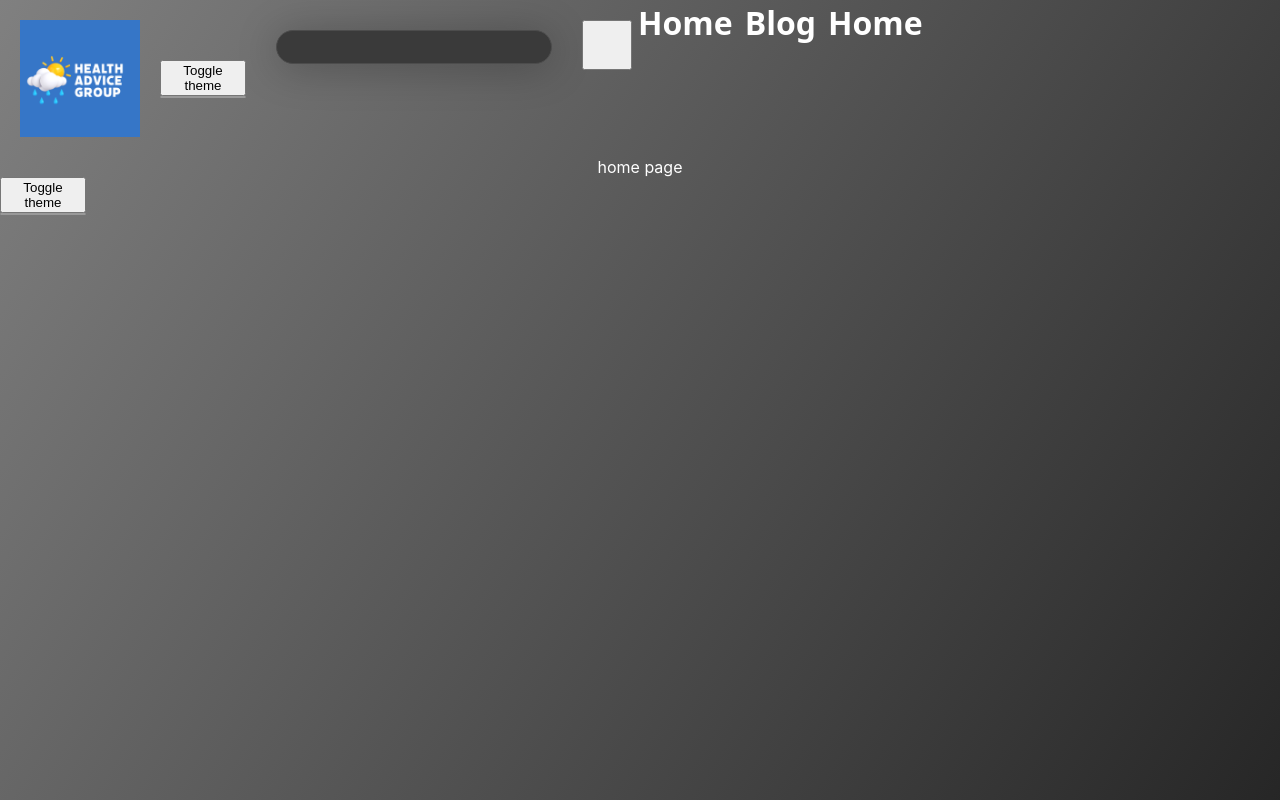
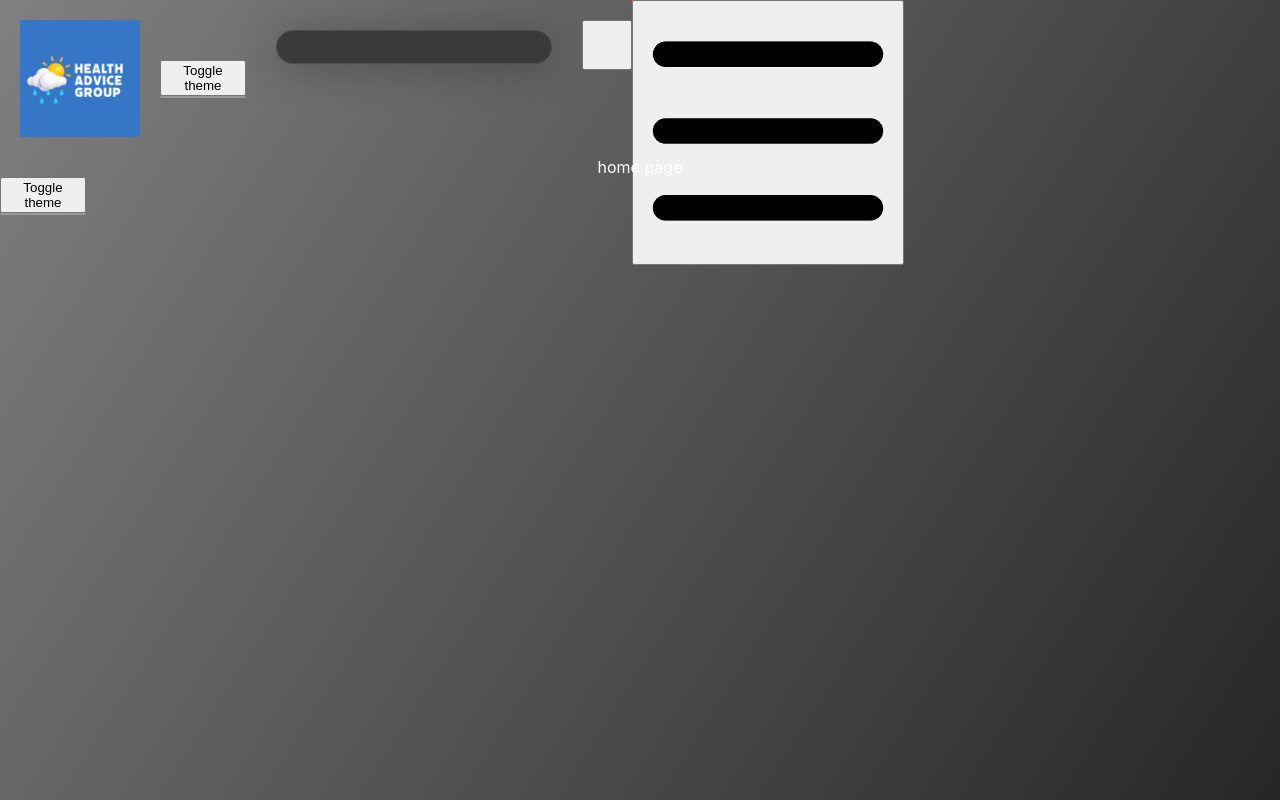
Before and after one commit to ealmulla/weather-app, a React (Create React App) app: page / in a window 1280 px wide. Shown: the top 800 px of the page. Built offline with nearby package versions, Linux system fonts and the light colour scheme.

Commit message:
menu button

```diff
--- /dev/null
+++ b/src/Components/ImageButton/ImageButton.js
@@ -0,0 +1,9 @@
+const ImageButton = ({imageSrc, onClickHandle}) => {
+    return(
+        <button onClick={onClickHandle}>
+            <img src={imageSrc} alt="Button image"/>
+        </button>
+    )
+}
+
+export default ImageButton;
--- a/src/Components/menu/Menu.css
+++ b/src/Components/menu/Menu.css
@@ -0,0 +1,7 @@
+.open-menu-button{
+    width:20px;
+    height: 20px;
+    fill:var(--text-color);
+    cursor: pointer;
+    background-color: tomato;
+}
--- a/src/Components/menu/Menu.js
+++ b/src/Components/menu/Menu.js
@@ -1,13 +1,36 @@
+import { useState } from "react";
 import "./Menu.css";
+import ImageButton from "../ImageButton/ImageButton";
+import  MenuIcon from "../../Assets/MenuIcon.png";
 import NavButtons from "./NavButtons/NavButtons.js";
 
 const Menu = () => {
+    const [isMenuOpen, setIsMenuOpen] = useState(false)
+
+    const InsideMenu = () => {
+            return(
+                <div>
+                    <NavButtons text="Home" path="/"/>
+                    <NavButtons text="Blog" path="/Blog"/>
+                    <NavButtons text="Home" path="/"/>
+                </div>
+            )
+    }
+    const OpenMenuButton = () => {
+        return(
+            <ImageButton
+                className="open-menu-button"
+                imageSrc={MenuIcon}
+                onClickHandle={() => setIsMenuOpen(!isMenuOpen)}
+             />
+        )
+    }
 
     return(
-        <div>
-            <NavButtons text="Home" path="/"/>
-            <NavButtons text="Blog" path="/Blog"/>
-            <NavButtons text="Home" path="/"/>
+
+        <div className="open-menu-button">
+            <OpenMenuButton />
+            {isMenuOpen && <InsideMenu/>}
         </div>
     )
 }
```
Also changed, not shown: src/Assets/MenuIcon.png (added), src/Assets/MenuIcon.svg (added).
